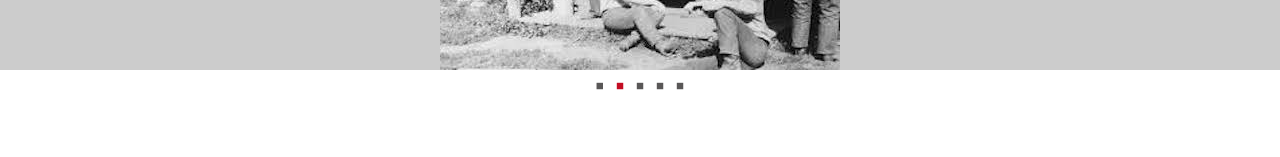
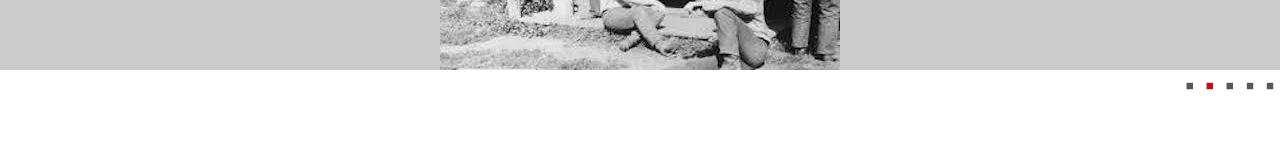
Before and after one commit to allenzhong/simple-carousel, a React (Create React App) app: page / in a window 1280 px wide. Shown: the part 143-300 px from the top of the page. Built offline with nearby package versions, Linux system fonts and the light colour scheme.

Commit message:
extract indicator position

```diff
--- a/src/App.js
+++ b/src/App.js
@@ -1,6 +1,6 @@
 import React, { Component } from 'react';
 import './App.css';
-import Carousel from './components/Carousel';
+import Carousel, {Position} from './components/Carousel';
 
 class App extends Component {
   render() {
@@ -15,7 +15,7 @@ class App extends Component {
       <div className="App">
         <div className="App-intro">
           <div className="container">
-            <Carousel images={images} />
+            <Carousel images={images} indicatorPosition={Position.RIGHT} />
           </div>
         </div>
       </div>
--- a/src/components/Carousel.js
+++ b/src/components/Carousel.js
@@ -1,8 +1,14 @@
 import React, { Component } from 'react';
 import PropTypes from 'prop-types';
 import { CSSTransitionGroup } from 'react-transition-group';
-import CarouselIndicator, { Position } from "./CarouselIndicator";
+import CarouselIndicator from "./CarouselIndicator";
 import "./Carousel.css";
+
+export const Position = {
+  CENTER: 'carousel--indicators__centered',
+  LEFT: 'carousel--indicators__left',
+  RIGHT: 'carousel--indicators__right'
+}
 
 export default class Carousel extends Component {
   constructor(props) {
@@ -50,12 +56,17 @@ export default class Carousel extends Component {
             />
           </CSSTransitionGroup>
         </ul>
-      <CarouselIndicator position={Position.CENTER} style={this.buttonStyle} currentIndex={this.state.currentIndex} count={this.props.images.length} handleClick={this.handleClick}/>
+      <CarouselIndicator position={this.props.indicatorPosition ? this.props.indicatorPosition : Position.CENTER}
+                    style={this.buttonStyle}
+                    currentIndex={this.state.currentIndex}
+                    count={this.props.images.length}
+                    handleClick={this.handleClick}/>
       </div>
     );
   }
 }
 
 Carousel.propTypes = {
-  images: PropTypes.array.isRequired
+  images: PropTypes.array.isRequired,
+  indicatorPosition: PropTypes.string.isRequired
 }
--- a/src/components/CarouselIndicator.js
+++ b/src/components/CarouselIndicator.js
@@ -1,11 +1,5 @@
 import React, {Component} from 'react';
 import "./Carousel.css";
-
-export const Position = {
-  CENTER: 'carousel--indicators__centered',
-  LEFT: 'carousel--indicators__left',
-  RIGHT: 'carousel--indicators__right'
-}
 
 export default class CarouselIndicator extends Component {
   constructor(props) {
```
